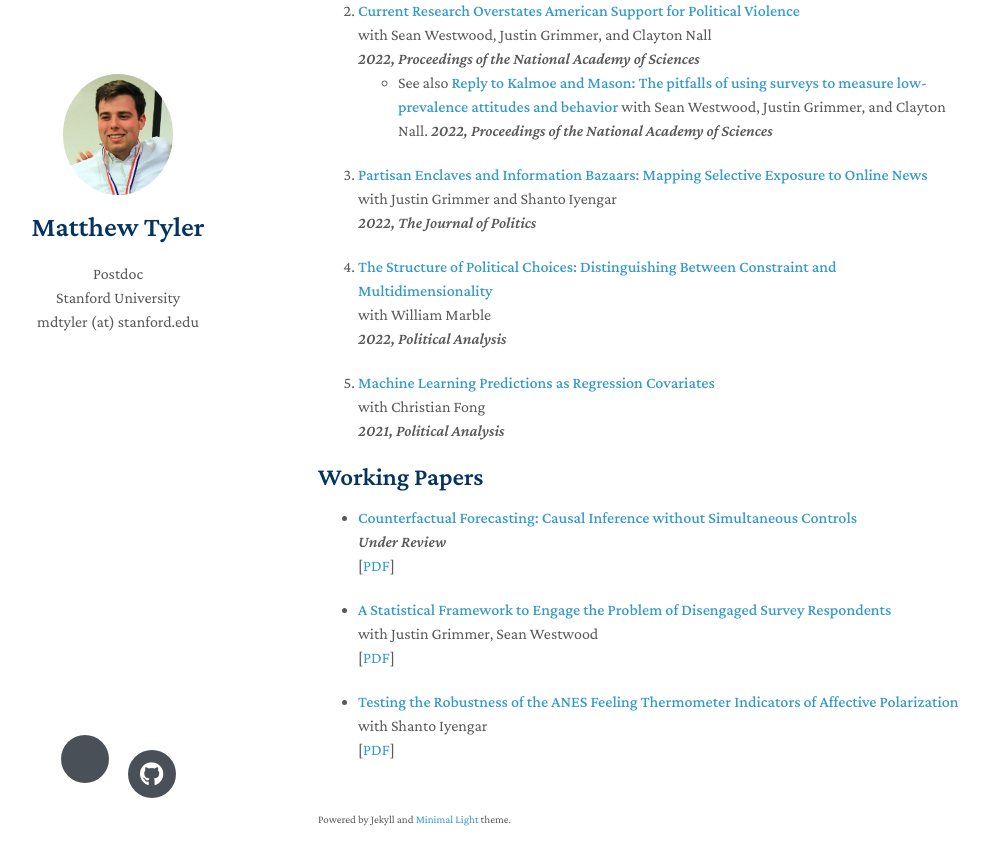
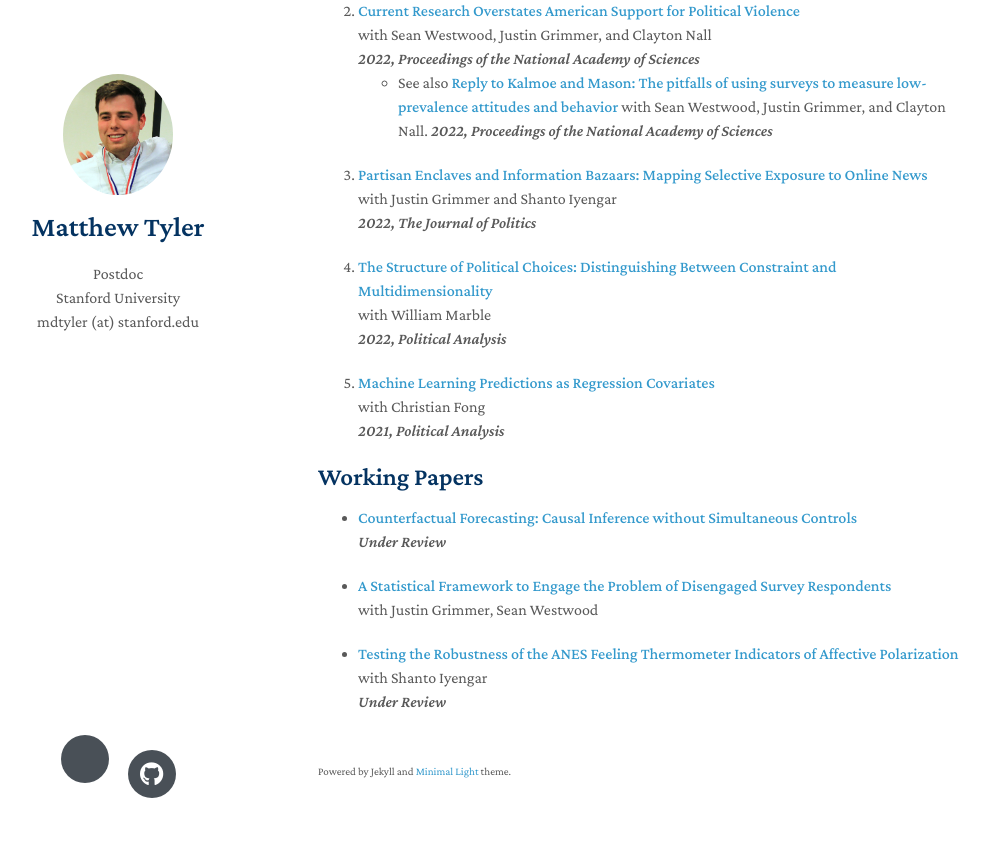
Before and after one commit to matthewtyler/matthewtyler.github.io, a Jekyll site: the page built from index.md, in a window 1280 px wide and 900 px high, scrolled down 519 px. Shown: the top 865 px of the window, without its empty margins (152-1141 px from the left). Built offline with Jekyll 4.4.1, drawn with Linux system fonts in a browser that asks for light colours; nearby versions of some CDN libraries; a style sheet for code colours, icons or effects is not loaded; our own code applies the rules of GitHub Pages for plain Markdown files.

Commit message:
Update index.md

```diff
--- a/index.md
+++ b/index.md
@@ -53,20 +53,16 @@ My research is published or forthcoming at *Proceedings of the National Academy
 * **[Counterfactual Forecasting: Causal Inference without Simultaneous Controls][6]**
   <br>
   *Under Review*
-  <br>
-  [[PDF][6]]
 
 * **[A Statistical Framework to Engage the Problem of Disengaged Survey Respondents][8]**
   <br>
   with Justin Grimmer, Sean Westwood
-  <br>
-  [[PDF][8]]
 
 * **[Testing the Robustness of the ANES Feeling Thermometer Indicators of Affective Polarization][11]**
   <br>
   with Shanto Iyengar
   <br>
-  [[PDF][11]]
+  *Under Review*
 
 [1]: https://osf.io/a8m3n/
 [2]: https://doi.org/10.1086/716950
```
